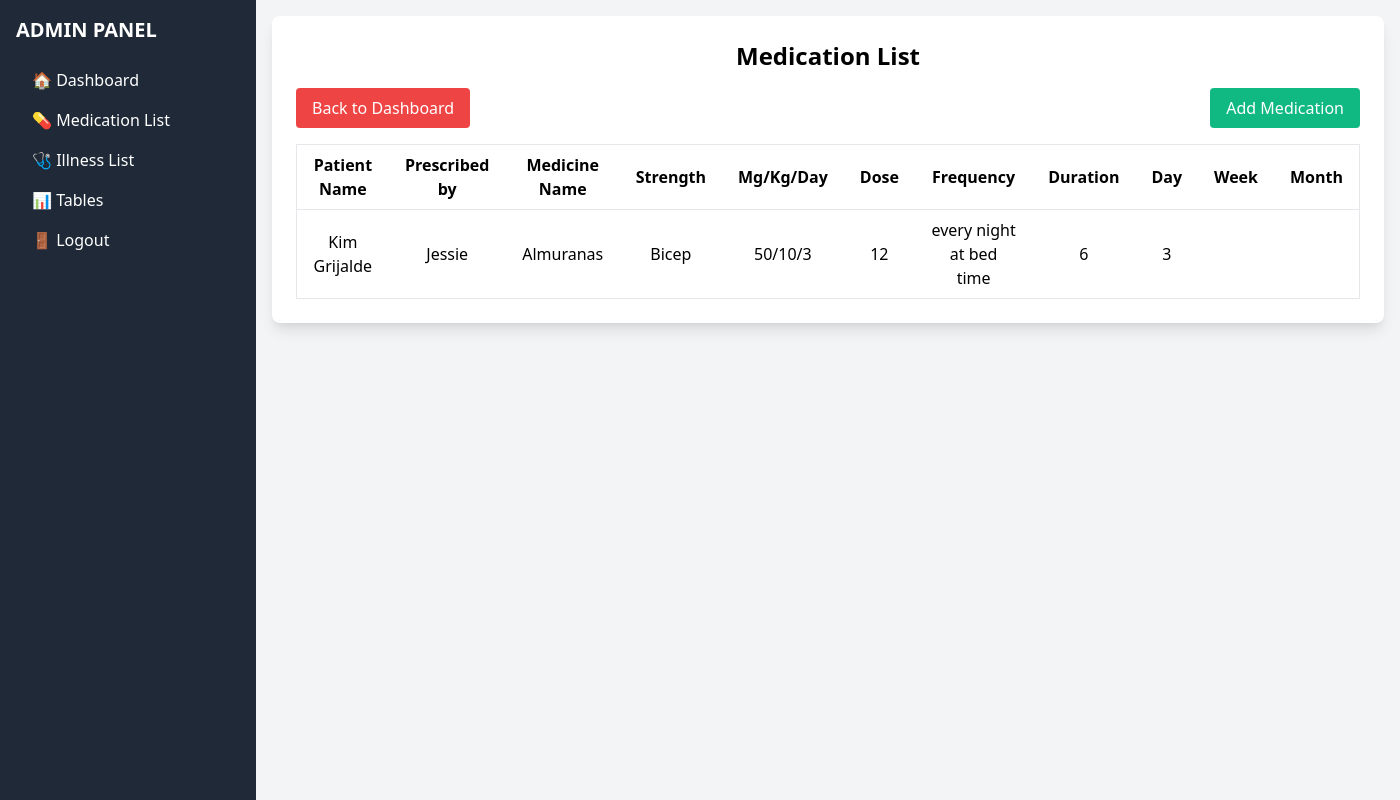
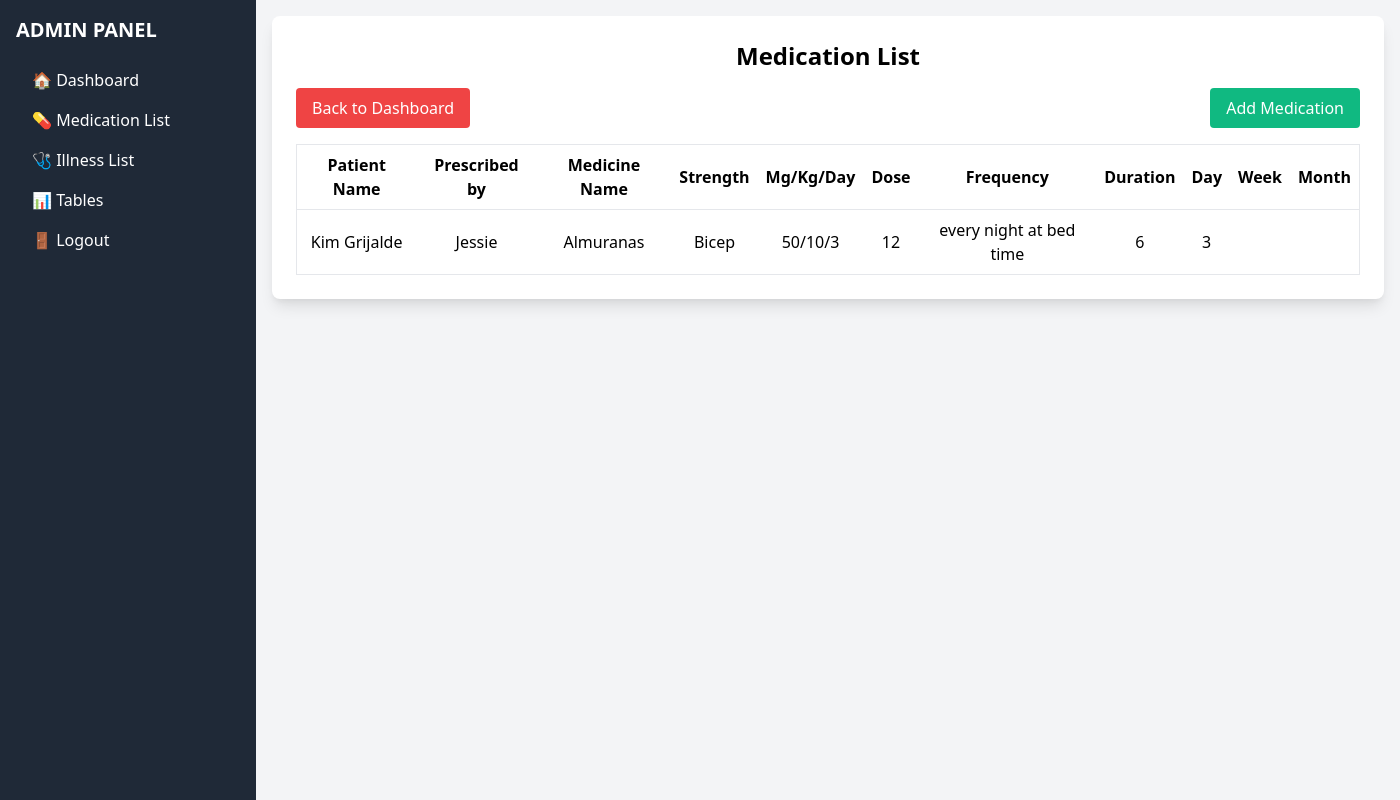
Before and after one commit to jinxinyii/Gentle-Hands, a PHP site: page /medication_list.php in a window 1400 px wide. Run offline with PHP 8.4, Linux system fonts and the light colour scheme; a user stored in the database is signed in; data comes from the database, SQL or seed files in the repository.

Commit message:
Refactor medication list page: adjust table cell padding for improved layout consistency

```diff
--- a/medication_list.php
+++ b/medication_list.php
@@ -44,33 +44,33 @@ $medication_result = mysqli_query($conn, $medication_query);
                 <table class="min-w-full bg-white border border-gray-200">
                     <thead>
                         <tr>
-                            <th class="py-2 px-4 border-b text-center">Patient Name</th>
-                            <th class="py-2 px-4 border-b text-center">Prescribed by</th>
-                            <th class="py-2 px-4 border-b text-center">Medicine Name</th>
-                            <th class="py-2 px-4 border-b text-center">Strength</th>
-                            <th class="py-2 px-4 border-b text-center">Mg/Kg/Day</th>
-                            <th class="py-2 px-4 border-b text-center">Dose</th>
-                            <th class="py-2 px-4 border-b text-center">Frequency</th>
-                            <th class="py-2 px-4 border-b text-center">Duration</th>
-                            <th class="py-2 px-4 border-b text-center">Day</th>
-                            <th class="py-2 px-4 border-b text-center">Week</th>
-                            <th class="py-2 px-4 border-b text-center">Month</th>
+                            <th class="py-2 px-2 border-b text-center">Patient Name</th>
+                            <th class="py-2 px-2 border-b text-center">Prescribed by</th>
+                            <th class="py-2 px-2 border-b text-center">Medicine Name</th>
+                            <th class="py-2 px-2 border-b text-center">Strength</th>
+                            <th class="py-2 px-2 border-b text-center">Mg/Kg/Day</th>
+                            <th class="py-2 px-2 border-b text-center">Dose</th>
+                            <th class="py-2 px-2 border-b text-center">Frequency</th>
+                            <th class="py-2 px-2 border-b text-center">Duration</th>
+                            <th class="py-2 px-2 border-b text-center">Day</th>
+                            <th class="py-2 px-2 border-b text-center">Week</th>
+                            <th class="py-2 px-2 border-b text-center">Month</th>
                         </tr>
                     </thead>
                     <tbody>
                         <?php while ($medication = mysqli_fetch_assoc($medication_result)) { ?>
                             <tr class="hover:bg-gray-100">
-                                <td class="py-2 px-4 border-b text-center"><?= $medication['patient_name'] ?></td>
-                                <td class="py-2 px-4 border-b text-center"><?= $medication['prescribed_by'] ?></td>
-                                <td class="py-2 px-4 border-b text-center"><?= $medication['medicine_name'] ?></td>
-                                <td class="py-2 px-4 border-b text-center"><?= $medication['strength'] ?></td>
-                                <td class="py-2 px-4 border-b text-center"><?= $medication['mg_kg_day'] ?></td>
-                                <td class="py-2 px-4 border-b text-center"><?= $medication['dose'] ?></td>
-                                <td class="py-2 px-4 border-b text-center"><?= $medication['frequency'] ?></td>
-                                <td class="py-2 px-4 border-b text-center"><?= $medication['duration'] ?></td>
-                                <td class="py-2 px-4 border-b text-center"><?= $medication['day'] ?></td>
-                                <td class="py-2 px-4 border-b text-center"><?= $medication['week'] ?></td>
-                                <td class="py-2 px-4 border-b text-center"><?= $medication['month'] ?></td>
+                                <td class="py-2 px-2 border-b text-center"><?= $medication['patient_name'] ?></td>
+                                <td class="py-2 px-2 border-b text-center"><?= $medication['prescribed_by'] ?></td>
+                                <td class="py-2 px-2 border-b text-center"><?= $medication['medicine_name'] ?></td>
+                                <td class="py-2 px-2 border-b text-center"><?= $medication['strength'] ?></td>
+                                <td class="py-2 px-2 border-b text-center"><?= $medication['mg_kg_day'] ?></td>
+                                <td class="py-2 px-2 border-b text-center"><?= $medication['dose'] ?></td>
+                                <td class="py-2 px-2 border-b text-center"><?= $medication['frequency'] ?></td>
+                                <td class="py-2 px-2 border-b text-center"><?= $medication['duration'] ?></td>
+                                <td class="py-2 px-2 border-b text-center"><?= $medication['day'] ?></td>
+                                <td class="py-2 px-2 border-b text-center"><?= $medication['week'] ?></td>
+                                <td class="py-2 px-2 border-b text-center"><?= $medication['month'] ?></td>
                             </tr>
                         <?php } ?>
                     </tbody>
```
